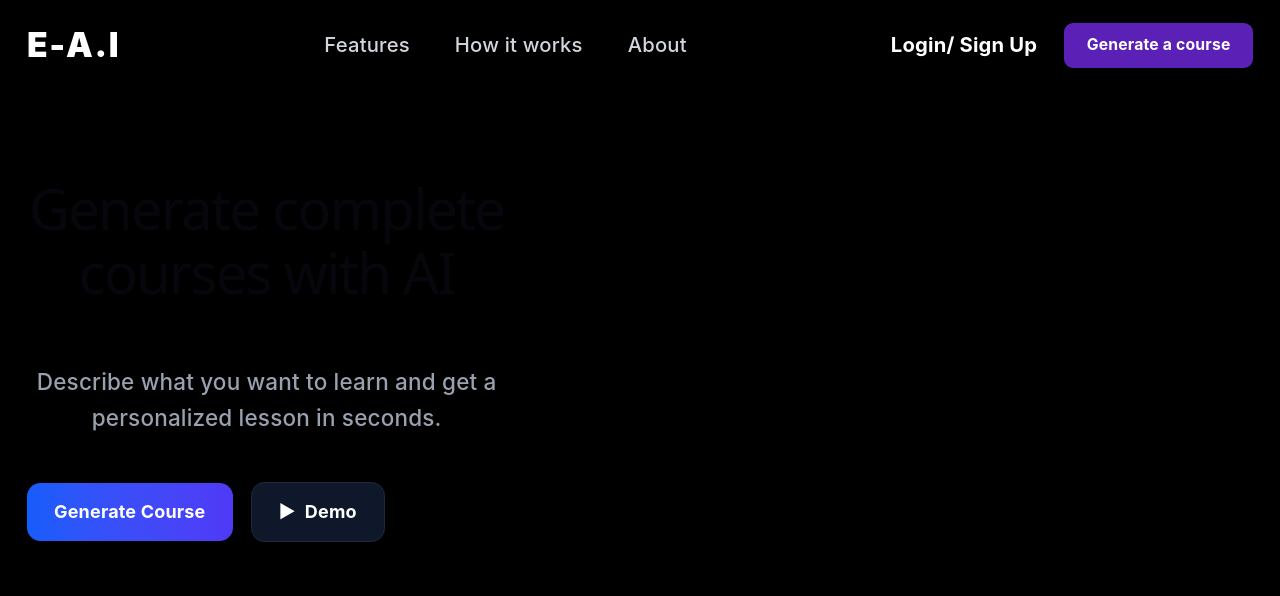
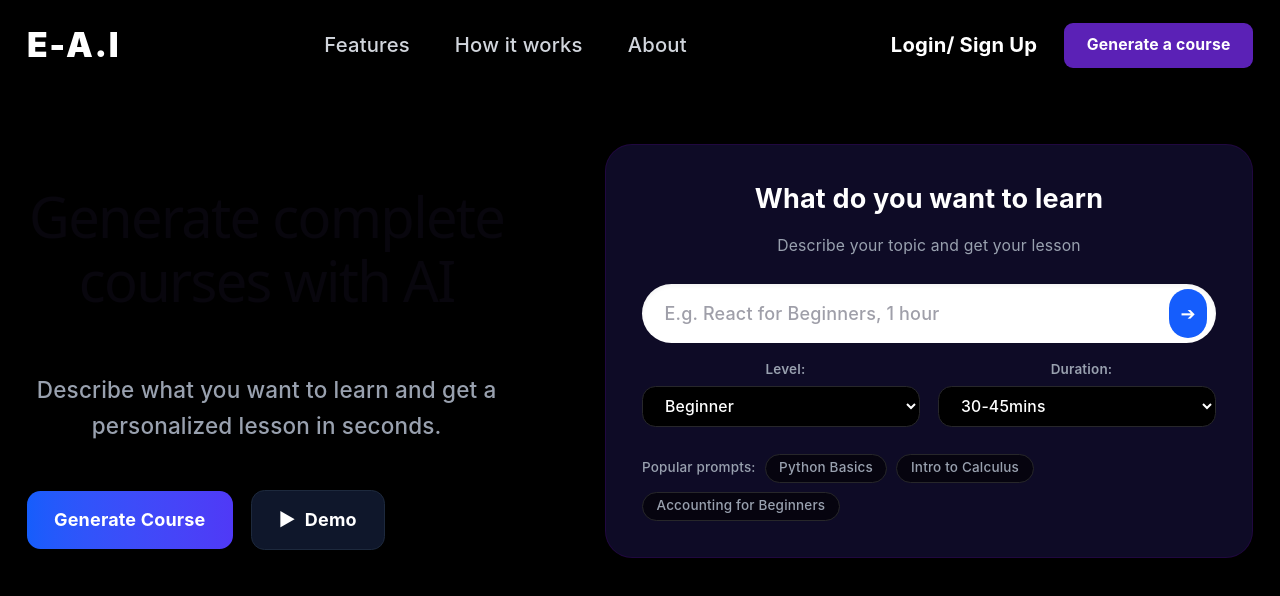
Before and after one commit to Phawaaaz/Etech, a React (Vite) app: page / in a window 1280 px wide. Shown: the top 596 px of the page. Built offline with nearby package versions, Linux system fonts and the light colour scheme.

Commit message:
Modified HeroSection Component: Added interactive widget and its contents

```diff
--- a/src/components/HeroSection.jsx
+++ b/src/components/HeroSection.jsx
@@ -1,7 +1,9 @@
 import { useNavigate } from "react-router-dom";
+import { useState } from "react";
 
 export default function HeroSection() {
   const navigate = useNavigate();
+  const [topic, setTopic] = useState("");
   return (
     <section className="w-full max-w-7xl mx-auto px-6 pt-12 pb-24 grid grid-cols-1 lg:grid-cols-12 gap-12 items-center">
       <div className="lg:col-span-5 flex flex-col items-start gap-6">
@@ -24,6 +26,75 @@ export default function HeroSection() {
           </button>
         </div>
       </div>
+
+      <div className="lg:col-span-7 flex justify-center lg:justify-end">
+        <div className="bg-[#0E0B26] border border-purple-950/40 w-full max-w-xl p-8 rounded-3xl shadow-2xl relative overflow-hidden">
+          <div className="flex flex-col items-center gap-4 text-center mb-6">
+            <h3 className="text-xl md:text-2xl font-bold text-white">
+              What do you want to learn
+            </h3>
+            <p className="text-gray-400 text-sm">
+              Describe your topic and get your lesson
+            </p>
+          </div>
+
+          <div className="relative w-full flex items-center mb-4">
+            <input
+              type="text"
+              value={topic}
+              onChange={(e) => setTopic(e.target.value)}
+              placeholder="E.g. React for Beginners, 1 hour"
+              className="w-full bg-white text-black placeholder-zinc-400 font-medium rounded-full px-5 py-3.5 pr-14 outline-none text-base shadow-inner"
+            />
+            <button
+              onClick={() => topic.trim() && navigate("/select-topic")}
+              className="absolute right-2 p-2.5 rounded-full bg-blue-600 hover:bg-blue-700 text-white transition-colors"
+            >
+              ➔
+            </button>
+          </div>
+
+          <div className="grid grid-cols-2 gap-4 mb-6">
+            <div className="flex flex-col gap-1.5">
+              <label className="text-xs text-gray-400 pl-2 font-semibold">
+                Level:
+              </label>
+              <select className="bg-black border border-zinc-800 rounded-xl px-4 py-2 text-sm text-white font-medium outline-none">
+                <option>Beginner</option>
+                <option>Intermediate</option>
+                <option>Advanced</option>
+              </select>
+            </div>
+            <div className="flex flex-col gap-1.5">
+              <label className="text-xs text-gray-400 pl-2 font-semibold">
+                Duration:
+              </label>
+              <select className="bg-black border border-zinc-800 rounded-xl px-4 py-2 text-sm text-white font-medium outline-none">
+                <option>30-45mins</option>
+                <option>1-2 Hours</option>
+                <option>Full Course</option>
+              </select>
+            </div>
+          </div>
+
+          <div className="flex items-center flex-wrap gap-2 text-xs text-gray-400">
+            <span className="font-medium">Popular prompts:</span>
+            {[
+              "Python Basics",
+              "Intro to Calculus",
+              "Accounting for Beginners",
+            ].map((text) => (
+              <button
+                key={text}
+                onClick={() => setTopic(text)}
+                className="bg-black/60 border border-zinc-800 hover:border-zinc-500 hover:text-white transition-all px-3 py-1 rounded-full font-medium"
+              >
+                {text}
+              </button>
+            ))}
+          </div>
+        </div>
+      </div>
     </section>
   );
 }
--- a/src/pages/Layout.jsx
+++ b/src/pages/Layout.jsx
@@ -3,7 +3,7 @@ import Header from "../components/Header";
 
 export default function Layout() {
   const { pathname } = useLocation();
-  const isDark = pathname === "/";
+  const isDark = pathname === "/dashboard";
 
   return (
     <div
```
